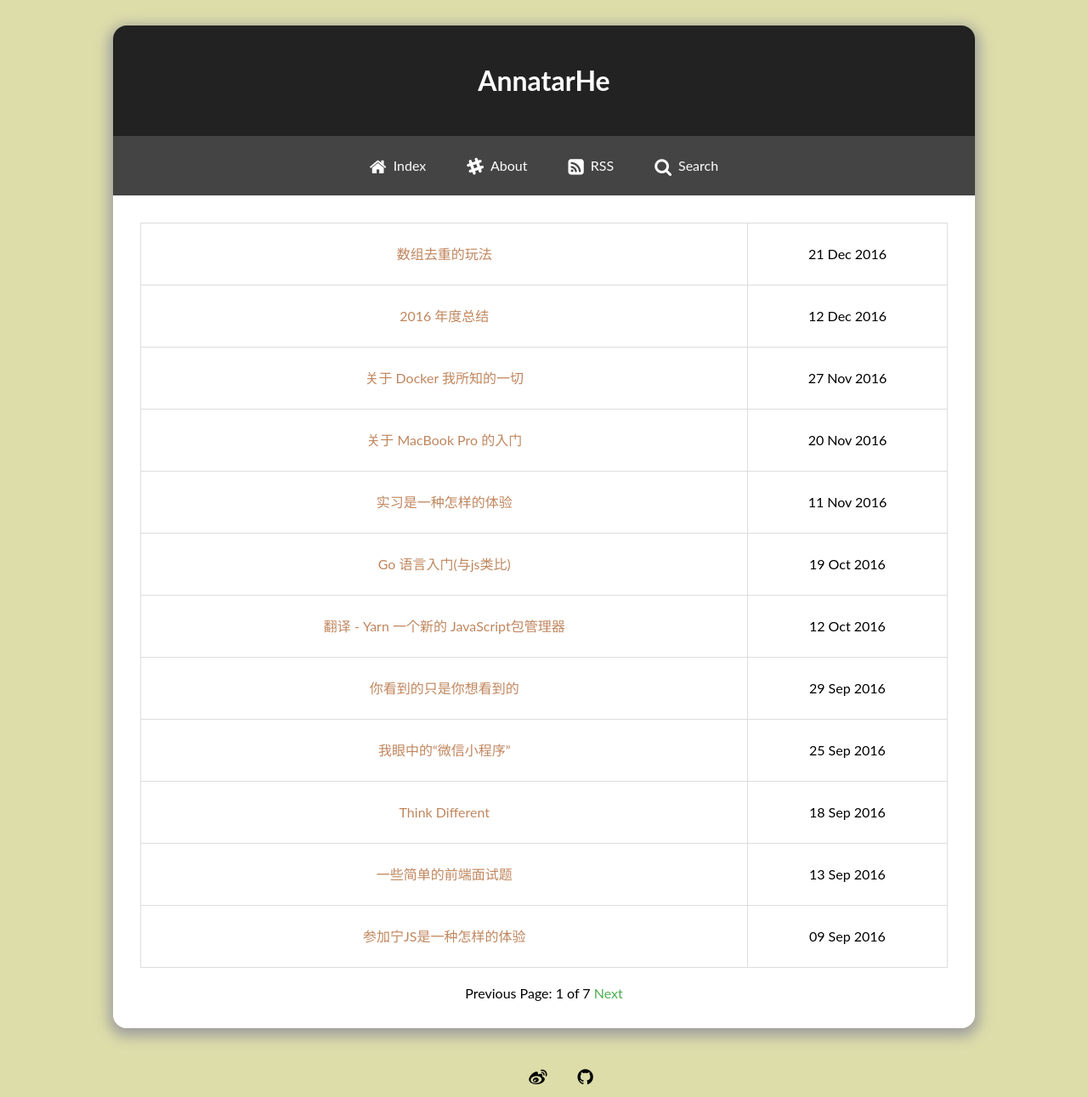
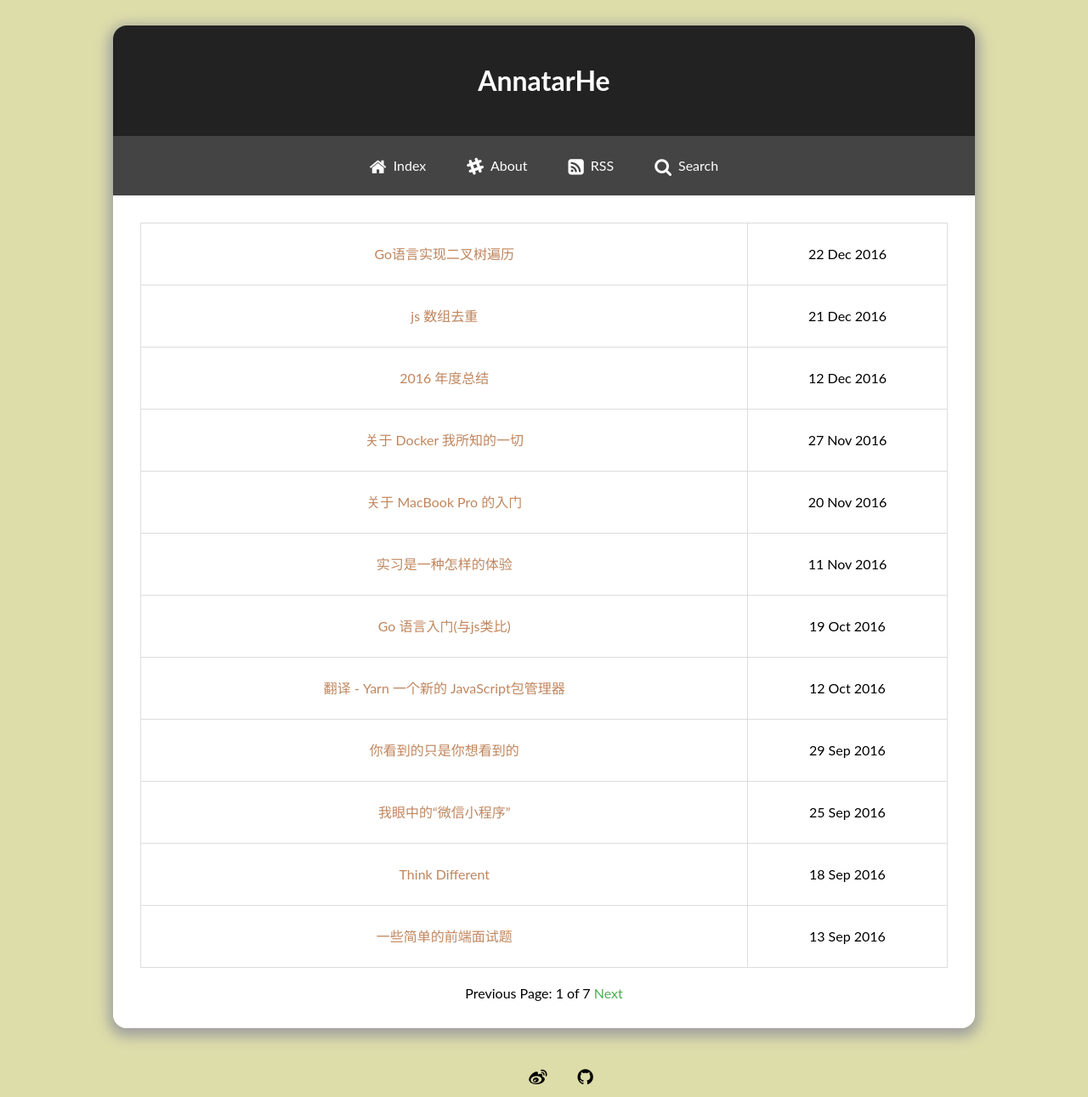
Before and after one commit to AnnatarHe/AnnatarHe.github.io, a Jekyll site: the page built from index.html, in a window 1280 px wide. Shown: the whole page at 85% size. Built offline with Jekyll 4.4.1, drawn with Linux system fonts in a browser that asks for light colours; nearby versions of some CDN libraries; some web fonts are replaced; the list of posts is cut into pages by our own code; part of the change alters nothing that is shown.

Commit message:
add a post about btree search

```diff
--- a/_posts/2016-12-21-some-diff-filter-method.md
+++ b/_posts/2016-12-21-some-diff-filter-method.md
@@ -1,6 +1,6 @@
 ---
 layout: 'post'
-title: 数组去重的玩法
+title: js 数组去重
 tags: js array algorithm
 ---
 
--- /dev/null
+++ b/_posts/2016-12-22-btree-search.md
@@ -0,0 +1,84 @@
+---
+layout: 'post'
+title: Go语言实现二叉树遍历
+tags: go algorithm
+---
+
+## 生成二叉树
+
+{% highlight go %}
+nodeG := Node{data: "g", left: nil, right: nil}
+nodeF := Node{data: "f", left: &nodeG, right: nil}
+nodeE := Node{data: "e", left: nil, right: nil}
+nodeD := Node{data: "d", left: &nodeE, right: nil}
+nodeC := Node{data: "c", left: nil, right: nil}
+nodeB := Node{data: "b", left: &nodeD, right: &nodeF}
+nodeA := Node{data: "a", left: &nodeB, right: &nodeC}
+{% endhighlight %}
+
+图例如下:
+
+![btree](http://cdn.iamhele.com/github.io/images/btree.png)
+
+结果应该是分别是：
+
+广度优先: a -> b -> c -> d -> f -> e -> g
+
+先序遍历: a -> b -> d -> e -> f -> g -> c
+
+中序遍历: e -> d -> b -> g -> f -> a -> c
+
+后序遍历: e -> d -> g -> f -> b -> c -> a
+
+## 广度优先遍历
+
+结果存在result里面，如果不存可以少一层变量
+
+{% highlight go %}
+func breadthFirstSearch(node Node) []string {
+	var result []string
+	var nodes []Node = []Node{node}
+
+	for len(nodes) > 0 {
+		node := nodes[0]
+		nodes = nodes[1:]
+		result = append(result, node.data)
+		if (node.left != nil) {
+			nodes = append(nodes, *node.left)
+		}
+		if (node.right != nil) {
+			nodes = append(nodes, *node.right)
+		}
+	}
+	return result
+}
+{% endhighlight %}
+
+## 递归版前中后序遍历
+
+{% highlight go %}
+func preOrderRecursive(node Node) {
+	fmt.Println(node.data)
+	if node.left != nil {
+		preOrderRecursive(*node.left)
+	}
+    // 在这里输出就是中序
+	if node.right != nil {
+		preOrderRecursive(*node.right)
+	}
+    // 在这里输出是后序
+{% endhighlight %}
+
+## 非递归版遍历
+
+// TODO
+
+## References
+
+* [数据结构（六）——二叉树 前序、中序、后序、层次遍历及非递归实现 查找、统计个数、比较、求深度的递归实现](http://blog.csdn.net/fansongy/article/details/6798278)
+
+* [树的遍历](https://zh.wikipedia.org/wiki/%E6%A0%91%E7%9A%84%E9%81%8D%E5%8E%86)
+
+* [Python 广度优先/深度优先遍历二叉树](http://www.jianshu.com/p/7d665f3c01bc)
+
+* [JS中的二叉树遍历](https://segmentfault.com/a/1190000004620352)
```
